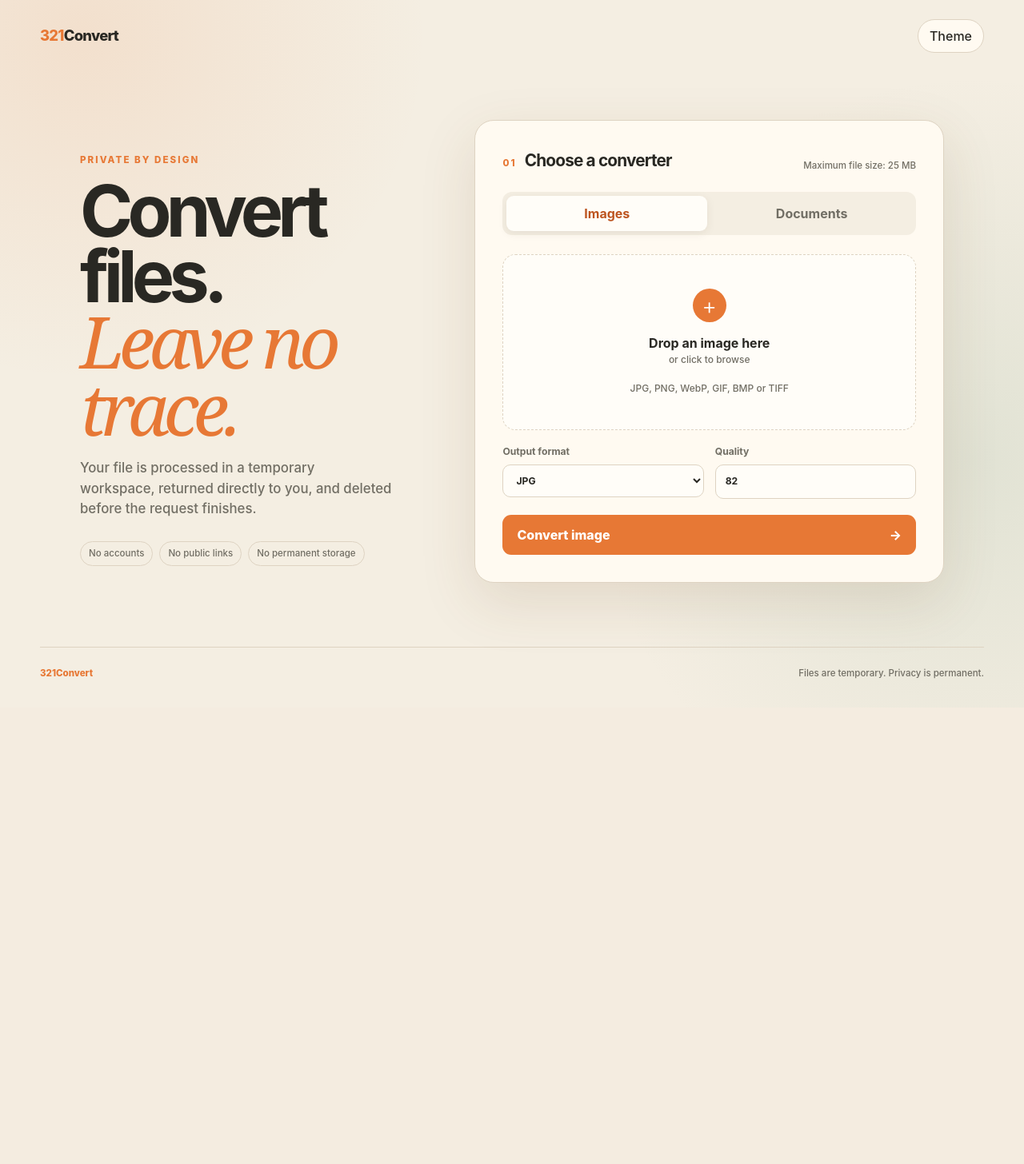
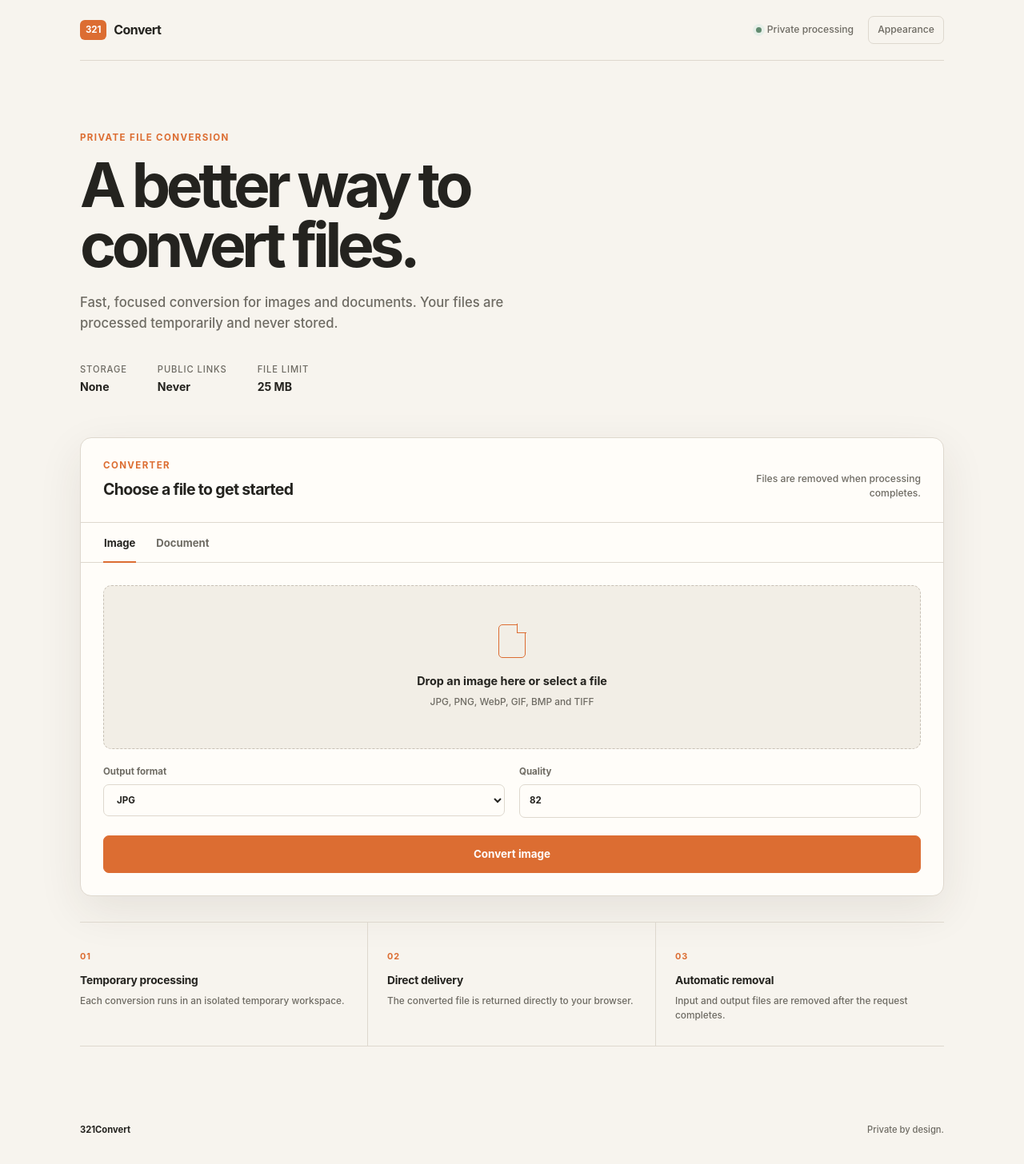
Before and after one commit to ChardXBT/321Convert, a Flask app: page / in a window 1280 px wide. Shown: the whole page at 80% size. Before the commit the page ends 849 px from the top, so only its background shows below. Run offline with Flask 3, Linux system fonts and the light colour scheme.

Commit message:
Adjusted UI

```diff
--- a/static/styles.css
+++ b/static/styles.css
@@ -1,29 +1,192 @@
 * { box-sizing: border-box; }
-:root { --bg:#f4eee2;--surface:#fffaf1;--strong:#fffdf8;--ink:#292823;--muted:#716e64;--orange:#e77835;--orange-dark:#bd5420;--green:#7da58a;--green-soft:#e4efe5;--border:#ded3c2;--shadow:0 24px 70px rgba(109,70,32,.13); }
-body.dark { --bg:#181714;--surface:#24211d;--strong:#2b2722;--ink:#f6efe4;--muted:#b8afa2;--orange:#f28b47;--orange-dark:#ffac73;--green:#9abda4;--green-soft:#27382d;--border:#494138;--shadow:0 24px 70px rgba(0,0,0,.32); }
-html { color-scheme:light; } body.dark { color-scheme:dark; }
-body { margin:0;min-height:100vh;color:var(--ink);background:radial-gradient(circle at 8% 5%,rgba(231,120,53,.12),transparent 27rem),radial-gradient(circle at 95% 65%,rgba(125,165,138,.16),transparent 30rem),var(--bg);font:500 16px/1.5 Inter,ui-sans-serif,system-ui,-apple-system,"Segoe UI",sans-serif;transition:background-color .2s,color .2s; }
-button,input,select { font:inherit; }
-.site-header,footer { width:min(1180px,calc(100% - 36px));margin:0 auto;display:flex;align-items:center;justify-content:space-between; }
-.site-header { padding:24px 0; }.brand { color:var(--ink);text-decoration:none;font-size:1.15rem;font-weight:800;letter-spacing:-.04em; }.brand span,.eyebrow,.step { color:var(--orange); }
-.icon-button { border:1px solid var(--border);border-radius:999px;padding:8px 14px;color:var(--ink);background:var(--surface);cursor:pointer; }
-main { width:min(1080px,calc(100% - 36px));margin:60px auto 80px;display:grid;grid-template-columns:minmax(0,.8fr) minmax(430px,1.2fr);gap:clamp(40px,8vw,110px);align-items:start; }
-.hero { padding-top:42px; }.eyebrow,.step { font-size:.72rem;font-weight:800;letter-spacing:.18em; }
-h1 { margin:14px 0 20px;max-width:10ch;font-size:clamp(3.3rem,7vw,6.4rem);line-height:.91;letter-spacing:-.075em; } h1 em { color:var(--orange);font-family:Georgia,serif;font-weight:500; }
-.hero>p { max-width:470px;color:var(--muted);font-size:1.05rem; }.trust-row { display:flex;flex-wrap:wrap;gap:8px;margin-top:28px; }.trust-row span { padding:6px 10px;border:1px solid var(--border);border-radius:999px;color:var(--muted);font-size:.72rem; }
-.converter-card { padding:clamp(18px,4vw,34px);border:1px solid var(--border);border-radius:24px;background:var(--surface);box-shadow:var(--shadow); }
-.card-heading { display:flex;justify-content:space-between;gap:20px;align-items:end;margin-bottom:24px; }.card-heading>div { display:flex;align-items:baseline;gap:10px; } h2 { margin:0;font-size:1.3rem;letter-spacing:-.04em; }.card-heading p { margin:0;color:var(--muted);font-size:.72rem; }
-.tabs { display:grid;grid-template-columns:1fr 1fr;gap:5px;padding:5px;background:var(--bg);border-radius:12px; }.tab { padding:10px;border:0;border-radius:9px;color:var(--muted);background:transparent;cursor:pointer;font-weight:700; }.tab.active { color:var(--orange-dark);background:var(--strong);box-shadow:0 3px 12px rgba(70,45,22,.08); }
-.panel { padding-top:24px; }.panel[hidden],[hidden] { display:none!important; }
-.drop-zone { min-height:220px;padding:28px;border:1.5px dashed var(--border);border-radius:16px;display:flex;flex-direction:column;align-items:center;justify-content:center;text-align:center;background:var(--strong);cursor:pointer;transition:border-color .2s,transform .2s; }
-.drop-zone:hover,.drop-zone.dragging { border-color:var(--orange);transform:translateY(-2px); }.drop-zone.has-file { border-style:solid;border-color:var(--green);background:var(--green-soft); }.drop-zone input { position:absolute;width:1px;height:1px;opacity:0;pointer-events:none; }
-.upload-mark { width:42px;height:42px;margin-bottom:14px;display:grid;place-items:center;border-radius:50%;color:white;background:var(--orange);font-size:1.8rem;font-weight:300; }.drop-zone small,.file-name { color:var(--muted);font-size:.75rem; }.file-name { margin-top:18px;max-width:100%;overflow-wrap:anywhere; }
-.form-grid { display:grid;grid-template-columns:1fr 1fr;gap:14px; } form>label:not(.drop-zone),.form-grid label,form>div label { display:block;margin-top:18px;color:var(--muted);font-size:.76rem;font-weight:700; }
-select,input[type=number],input[type=text] { width:100%;margin-top:7px;padding:11px 12px;border:1px solid var(--border);border-radius:10px;color:var(--ink);background:var(--strong); }
-.primary-button,.download-button { width:100%;margin-top:20px;padding:13px 18px;border:0;border-radius:11px;display:flex;justify-content:space-between;color:white;background:var(--orange);text-decoration:none;cursor:pointer;font-weight:800;transition:background .2s,transform .2s; }.primary-button:hover,.download-button:hover { background:var(--orange-dark);transform:translateY(-1px); }.primary-button:disabled { opacity:.65;cursor:wait;transform:none; }
-.notice { margin-top:18px;padding:11px 13px;border-radius:10px;color:#7b2525;background:#f9dddd;font-size:.82rem; }.notice.working { color:var(--ink);background:var(--green-soft); }
-.result { margin-top:24px;padding-top:22px;border-top:1px solid var(--border); }.result>div { display:flex;gap:12px;align-items:center; }.result p { margin:1px 0 0;color:var(--muted);font-size:.76rem; }.success-mark { width:34px;height:34px;display:grid;place-items:center;border-radius:50%;color:white;background:var(--green); }.result img { width:100%;max-height:300px;margin-top:18px;border-radius:12px;object-fit:contain;background:var(--bg); }.download-button { justify-content:center; }
-:focus-visible { outline:3px solid var(--orange);outline-offset:3px; } footer { padding:24px 0 34px;border-top:1px solid var(--border);color:var(--muted);font-size:.72rem; } footer span:first-child { color:var(--orange);font-weight:800; }
-@media(max-width:850px){main{margin-top:10px;grid-template-columns:1fr;gap:34px}.hero{padding-top:20px;text-align:center}h1,.hero>p{margin-left:auto;margin-right:auto}.trust-row{justify-content:center}}
-@media(max-width:520px){main,.site-header,footer{width:min(100% - 24px,1080px)}h1{font-size:3.25rem}.converter-card{padding:16px;border-radius:18px}.card-heading{align-items:start;flex-direction:column;gap:5px}.drop-zone{min-height:180px}.form-grid{grid-template-columns:1fr;gap:0}footer{gap:12px;flex-direction:column;align-items:start}}
-@media(prefers-reduced-motion:reduce){*,*::before,*::after{transition:none!important}}
+
+:root {
+  --page: #f7f4ee;
+  --surface: #fffdf9;
+  --surface-muted: #f2eee6;
+  --text: #24231f;
+  --text-muted: #6e6b63;
+  --accent: #dc6d32;
+  --accent-hover: #bd5523;
+  --accent-soft: #f8e8dd;
+  --positive: #628b70;
+  --positive-soft: #e6efe8;
+  --border: #ded8ce;
+  --border-strong: #c8c0b5;
+  --shadow: 0 18px 55px rgba(54, 43, 30, .09);
+}
+
+body.dark {
+  --page: #171714;
+  --surface: #211f1b;
+  --surface-muted: #292620;
+  --text: #f2ede5;
+  --text-muted: #aaa49a;
+  --accent: #ed844c;
+  --accent-hover: #f39a69;
+  --accent-soft: #39271e;
+  --positive: #84aa8e;
+  --positive-soft: #243329;
+  --border: #3e3932;
+  --border-strong: #575047;
+  --shadow: 0 18px 55px rgba(0, 0, 0, .24);
+}
+
+html { color-scheme: light; }
+body.dark { color-scheme: dark; }
+
+body {
+  margin: 0;
+  min-height: 100vh;
+  color: var(--text);
+  background: var(--page);
+  font: 450 16px/1.55 Inter, ui-sans-serif, system-ui, -apple-system, BlinkMacSystemFont, "Segoe UI", sans-serif;
+  transition: color .2s ease, background-color .2s ease;
+}
+
+button, input, select { font: inherit; }
+
+.site-header, main, footer {
+  width: min(1080px, calc(100% - 40px));
+  margin-inline: auto;
+}
+
+.site-header {
+  height: 76px;
+  display: flex;
+  align-items: center;
+  justify-content: space-between;
+  border-bottom: 1px solid var(--border);
+}
+
+.brand { display: flex; align-items: center; gap: 9px; color: var(--text); text-decoration: none; font-weight: 720; letter-spacing: -.035em; }
+.brand-mark { padding: 4px 7px; border-radius: 6px; color: white; background: var(--accent); font-size: .72rem; letter-spacing: -.01em; }
+.header-actions { display: flex; align-items: center; gap: 18px; }
+.privacy-status { display: flex; align-items: center; gap: 7px; color: var(--text-muted); font-size: .76rem; }
+.privacy-status span { width: 7px; height: 7px; border-radius: 50%; background: var(--positive); box-shadow: 0 0 0 4px var(--positive-soft); }
+.theme-button { padding: 7px 11px; border: 1px solid var(--border); border-radius: 7px; color: var(--text-muted); background: transparent; cursor: pointer; font-size: .76rem; }
+.theme-button:hover { color: var(--text); border-color: var(--border-strong); }
+
+main { padding: 88px 0 72px; }
+.intro { max-width: 720px; margin-bottom: 52px; }
+.overline, .section-label { margin: 0 0 12px; color: var(--accent); font-size: .72rem; font-weight: 750; letter-spacing: .12em; text-transform: uppercase; }
+h1 { margin: 0; max-width: 680px; font-size: clamp(2.8rem, 6vw, 5.3rem); line-height: .98; letter-spacing: -.07em; font-weight: 680; }
+.intro-copy { max-width: 590px; margin: 22px 0 0; color: var(--text-muted); font-size: 1.04rem; }
+.privacy-details { display: flex; gap: 38px; margin: 36px 0 0; }
+.privacy-details div { display: grid; gap: 2px; }
+.privacy-details dt { color: var(--text-muted); font-size: .7rem; text-transform: uppercase; letter-spacing: .08em; }
+.privacy-details dd { margin: 0; font-size: .88rem; font-weight: 650; }
+
+.workspace { border: 1px solid var(--border); border-radius: 14px; background: var(--surface); box-shadow: var(--shadow); overflow: hidden; }
+.workspace-header { padding: 26px 28px; display: flex; align-items: end; justify-content: space-between; gap: 28px; border-bottom: 1px solid var(--border); }
+.workspace-header .section-label { margin-bottom: 5px; }
+.workspace-header h2 { margin: 0; font-size: 1.22rem; letter-spacing: -.035em; }
+.workspace-header > p { max-width: 250px; margin: 0; color: var(--text-muted); font-size: .76rem; text-align: right; }
+
+.tabs { display: flex; gap: 24px; padding: 0 28px; border-bottom: 1px solid var(--border); }
+.tab { position: relative; padding: 15px 1px 13px; border: 0; color: var(--text-muted); background: transparent; cursor: pointer; font-size: .82rem; font-weight: 650; }
+.tab::after { content: ""; position: absolute; right: 0; bottom: -1px; left: 0; height: 2px; background: transparent; }
+.tab.active { color: var(--text); }
+.tab.active::after { background: var(--accent); }
+
+.panel { padding: 28px; }
+.panel[hidden], [hidden] { display: none !important; }
+
+.drop-zone {
+  min-height: 205px;
+  padding: 30px;
+  border: 1px dashed var(--border-strong);
+  border-radius: 10px;
+  display: flex;
+  flex-direction: column;
+  align-items: center;
+  justify-content: center;
+  text-align: center;
+  background: var(--surface-muted);
+  cursor: pointer;
+  transition: border-color .18s ease, background-color .18s ease;
+}
+
+.drop-zone:hover, .drop-zone.dragging { border-color: var(--accent); background: var(--accent-soft); }
+.drop-zone.has-file { border-style: solid; border-color: var(--positive); background: var(--positive-soft); }
+.drop-zone input { position: absolute; width: 1px; height: 1px; opacity: 0; pointer-events: none; }
+.file-symbol { position: relative; width: 34px; height: 42px; margin-bottom: 18px; border: 1.5px solid var(--accent); border-radius: 5px; }
+.file-symbol::before { content: ""; position: absolute; top: -1.5px; right: -1.5px; width: 11px; height: 11px; border-bottom: 1.5px solid var(--accent); border-left: 1.5px solid var(--accent); background: var(--surface-muted); }
+.drop-zone:hover .file-symbol::before, .drop-zone.dragging .file-symbol::before { background: var(--accent-soft); }
+.drop-zone strong { font-size: .9rem; font-weight: 650; }
+.file-name { margin-top: 6px; max-width: 100%; color: var(--text-muted); font-size: .74rem; overflow-wrap: anywhere; }
+
+.form-grid { display: grid; grid-template-columns: 1fr 1fr; gap: 18px; }
+form > label:not(.drop-zone), .form-grid label, form > div label { display: block; margin-top: 20px; color: var(--text-muted); font-size: .72rem; font-weight: 650; }
+select, input[type="number"], input[type="text"] { width: 100%; margin-top: 7px; padding: 11px 12px; border: 1px solid var(--border); border-radius: 7px; color: var(--text); background: var(--surface); }
+select:hover, input:hover { border-color: var(--border-strong); }
+
+.primary-button, .download-button {
+  width: 100%;
+  margin-top: 22px;
+  padding: 12px 18px;
+  border: 1px solid var(--accent);
+  border-radius: 7px;
+  display: block;
+  color: white;
+  background: var(--accent);
+  text-align: center;
+  text-decoration: none;
+  cursor: pointer;
+  font-size: .84rem;
+  font-weight: 680;
+  transition: background-color .18s ease, border-color .18s ease;
+}
+.primary-button:hover, .download-button:hover { border-color: var(--accent-hover); background: var(--accent-hover); }
+.primary-button:disabled { opacity: .6; cursor: wait; }
+
+.notice { margin: 22px 28px 0; padding: 11px 13px; border: 1px solid #e1b9b9; border-radius: 7px; color: #7b3434; background: #f8e8e8; font-size: .78rem; }
+.notice.working { color: var(--text); border-color: var(--border); background: var(--surface-muted); }
+.result { padding: 26px 28px 28px; border-top: 1px solid var(--border); }
+.result-copy { display: flex; gap: 12px; align-items: center; }
+.result-copy p { margin: 2px 0 0; color: var(--text-muted); font-size: .76rem; }
+.result-indicator { width: 9px; height: 9px; border-radius: 50%; background: var(--positive); box-shadow: 0 0 0 5px var(--positive-soft); }
+.result img { width: 100%; max-height: 320px; margin-top: 20px; border: 1px solid var(--border); border-radius: 8px; object-fit: contain; background: var(--surface-muted); }
+
+.assurance { margin-top: 32px; display: grid; grid-template-columns: repeat(3, 1fr); border-top: 1px solid var(--border); border-bottom: 1px solid var(--border); }
+.assurance > div { padding: 28px 24px; border-right: 1px solid var(--border); }
+.assurance > div:first-child { padding-left: 0; }
+.assurance > div:last-child { padding-right: 0; border-right: 0; }
+.assurance span { color: var(--accent); font-size: .68rem; font-weight: 750; letter-spacing: .08em; }
+.assurance h3 { margin: 9px 0 6px; font-size: .86rem; letter-spacing: -.015em; }
+.assurance p { margin: 0; color: var(--text-muted); font-size: .74rem; }
+
+:focus-visible { outline: 3px solid color-mix(in srgb, var(--accent) 45%, transparent); outline-offset: 3px; }
+footer { padding: 24px 0 34px; display: flex; justify-content: space-between; color: var(--text-muted); font-size: .7rem; }
+footer span:first-child { color: var(--text); font-weight: 680; }
+
+@media (max-width: 720px) {
+  .site-header, main, footer { width: min(100% - 28px, 1080px); }
+  .privacy-status { display: none; }
+  main { padding-top: 58px; }
+  .intro { margin-bottom: 38px; }
+  h1 { font-size: clamp(2.65rem, 13vw, 4rem); }
+  .privacy-details { gap: 24px; }
+  .workspace-header { align-items: start; flex-direction: column; gap: 8px; }
+  .workspace-header > p { text-align: left; }
+  .panel { padding: 20px; }
+  .notice { margin-right: 20px; margin-left: 20px; }
+  .form-grid { grid-template-columns: 1fr; gap: 0; }
+  .assurance { grid-template-columns: 1fr; }
+  .assurance > div, .assurance > div:first-child, .assurance > div:last-child { padding: 20px 0; border-right: 0; border-bottom: 1px solid var(--border); }
+  .assurance > div:last-child { border-bottom: 0; }
+}
+
+@media (max-width: 430px) {
+  .site-header { height: 68px; }
+  .theme-button { padding: 6px 8px; }
+  .privacy-details { display: grid; grid-template-columns: repeat(3, 1fr); gap: 12px; }
+  .drop-zone { min-height: 180px; padding: 22px; }
+  .workspace-header, .result { padding-right: 20px; padding-left: 20px; }
+  .tabs { padding: 0 20px; }
+  footer { gap: 12px; flex-direction: column; }
+}
+
+@media (prefers-reduced-motion: reduce) {
+  *, *::before, *::after { transition: none !important; }
+}
--- a/templates/index.html
+++ b/templates/index.html
@@ -5,34 +5,45 @@
     <meta name="viewport" content="width=device-width, initial-scale=1">
     <meta name="description" content="Private, temporary image and document conversion.">
     <title>321Convert | Private file converter</title>
-    <link rel="stylesheet" href="{{ url_for('static', filename='styles.css') }}">
-    <script src="{{ url_for('static', filename='app.js') }}" defer></script>
+    <link rel="stylesheet" href="{{ url_for('static', filename='styles.css', v='20260609-2') }}">
+    <script src="{{ url_for('static', filename='app.js', v='20260609-2') }}" defer></script>
 </head>
 <body>
     <header class="site-header">
-        <a class="brand" href="/" aria-label="321Convert home"><span>321</span>Convert</a>
-        <button id="themeToggle" class="icon-button" type="button" aria-label="Switch color theme">Theme</button>
+        <a class="brand" href="/" aria-label="321Convert home">
+            <span class="brand-mark" aria-hidden="true">321</span>
+            <span>Convert</span>
+        </a>
+        <div class="header-actions">
+            <span class="privacy-status"><span aria-hidden="true"></span>Private processing</span>
+            <button id="themeToggle" class="theme-button" type="button" aria-label="Switch color theme">Appearance</button>
+        </div>
     </header>
 
     <main>
-        <section class="hero">
-            <div class="eyebrow">PRIVATE BY DESIGN</div>
-            <h1>Convert files.<br><em>Leave no trace.</em></h1>
-            <p>Your file is processed in a temporary workspace, returned directly to you, and deleted before the request finishes.</p>
-            <div class="trust-row" aria-label="Privacy features">
-                <span>No accounts</span><span>No public links</span><span>No permanent storage</span>
-            </div>
+        <section class="intro">
+            <p class="overline">Private file conversion</p>
+            <h1>A better way to convert files.</h1>
+            <p class="intro-copy">Fast, focused conversion for images and documents. Your files are processed temporarily and never stored.</p>
+            <dl class="privacy-details">
+                <div><dt>Storage</dt><dd>None</dd></div>
+                <div><dt>Public links</dt><dd>Never</dd></div>
+                <div><dt>File limit</dt><dd>{{ max_upload_mb }} MB</dd></div>
+            </dl>
         </section>
 
-        <section class="converter-card" aria-labelledby="converterTitle">
-            <div class="card-heading">
-                <div><span class="step">01</span><h2 id="converterTitle">Choose a converter</h2></div>
-                <p>Maximum file size: {{ max_upload_mb }} MB</p>
+        <section class="workspace" aria-labelledby="converterTitle">
+            <div class="workspace-header">
+                <div>
+                    <p class="section-label">Converter</p>
+                    <h2 id="converterTitle">Choose a file to get started</h2>
+                </div>
+                <p>Files are removed when processing completes.</p>
             </div>
 
             <div class="tabs" role="tablist" aria-label="Converter type">
-                <button class="tab active" type="button" role="tab" aria-selected="true" aria-controls="imagePanel" data-panel="imagePanel">Images</button>
-                <button class="tab" type="button" role="tab" aria-selected="false" aria-controls="documentPanel" data-panel="documentPanel">Documents</button>
+                <button class="tab active" type="button" role="tab" aria-selected="true" aria-controls="imagePanel" data-panel="imagePanel">Image</button>
+                <button class="tab" type="button" role="tab" aria-selected="false" aria-controls="documentPanel" data-panel="documentPanel">Document</button>
             </div>
 
             <div id="notice" class="notice" role="status" aria-live="polite" hidden></div>
@@ -41,10 +52,9 @@
                 <form action="/convert" method="post" enctype="multipart/form-data">
                     <label class="drop-zone" for="imageFile">
                         <input id="imageFile" name="image" type="file" accept=".jpg,.jpeg,.png,.webp,.gif,.bmp,.tif,.tiff" required>
-                        <span class="upload-mark">+</span>
-                        <strong>Drop an image here</strong>
-                        <small>or click to browse</small>
-                        <span class="file-name">JPG, PNG, WebP, GIF, BMP or TIFF</span>
+                        <span class="file-symbol" aria-hidden="true"></span>
+                        <strong>Drop an image here or select a file</strong>
+                        <span class="file-name">JPG, PNG, WebP, GIF, BMP and TIFF</span>
                     </label>
                     <div class="form-grid">
                         <label>Output format
@@ -58,7 +68,7 @@
                             <input name="quality" type="number" min="1" max="100" value="82" required>
                         </label>
                     </div>
-                    <button class="primary-button" type="submit">Convert image <span>→</span></button>
+                    <button class="primary-button" type="submit">Convert image</button>
                 </form>
             </section>
 
@@ -66,10 +76,9 @@
                 <form action="/document/convert" method="post" enctype="multipart/form-data">
                     <label class="drop-zone" for="documentFile">
                         <input id="documentFile" name="file" type="file" accept=".pdf,.xlsx,.html,.htm,.txt" required>
-                        <span class="upload-mark">+</span>
-                        <strong>Drop a document here</strong>
-                        <small>or click to browse</small>
-                        <span class="file-name">PDF, XLSX, HTML or TXT</span>
+                        <span class="file-symbol" aria-hidden="true"></span>
+                        <strong>Drop a document here or select a file</strong>
+                        <span class="file-name">PDF, XLSX, HTML and TXT</span>
                     </label>
                     <label>Conversion
                         <select id="documentConversion" name="conversion_type" required>
@@ -83,17 +92,24 @@
                     </label>
                     <div id="sheetOption" hidden><label>Sheet name (optional)<input name="sheet_name" type="text" maxlength="100"></label></div>
                     <div id="titleOption" hidden><label>Document title<input name="title" type="text" maxlength="120" value="Converted Document"></label></div>
-                    <button class="primary-button" type="submit">Convert document <span>→</span></button>
+                    <button class="primary-button" type="submit">Convert document</button>
                 </form>
             </section>
 
             <div id="result" class="result" hidden>
-                <div><span class="success-mark">✓</span><div><strong>Conversion complete</strong><p>Your download is ready in this browser.</p></div></div>
-                <a id="downloadLink" class="download-button" download>Download file</a>
+                <div class="result-copy"><span class="result-indicator" aria-hidden="true"></span><div><strong>Conversion complete</strong><p>Your file is ready to download.</p></div></div>
+                <a id="downloadLink" class="download-button" download>Download converted file</a>
                 <img id="imagePreview" alt="Converted image preview" hidden>
             </div>
         </section>
+
+        <section class="assurance" aria-label="Privacy information">
+            <div><span>01</span><h3>Temporary processing</h3><p>Each conversion runs in an isolated temporary workspace.</p></div>
+            <div><span>02</span><h3>Direct delivery</h3><p>The converted file is returned directly to your browser.</p></div>
+            <div><span>03</span><h3>Automatic removal</h3><p>Input and output files are removed after the request completes.</p></div>
+        </section>
     </main>
-    <footer><span>321Convert</span><span>Files are temporary. Privacy is permanent.</span></footer>
+
+    <footer><span>321Convert</span><span>Private by design.</span></footer>
 </body>
 </html>
```
